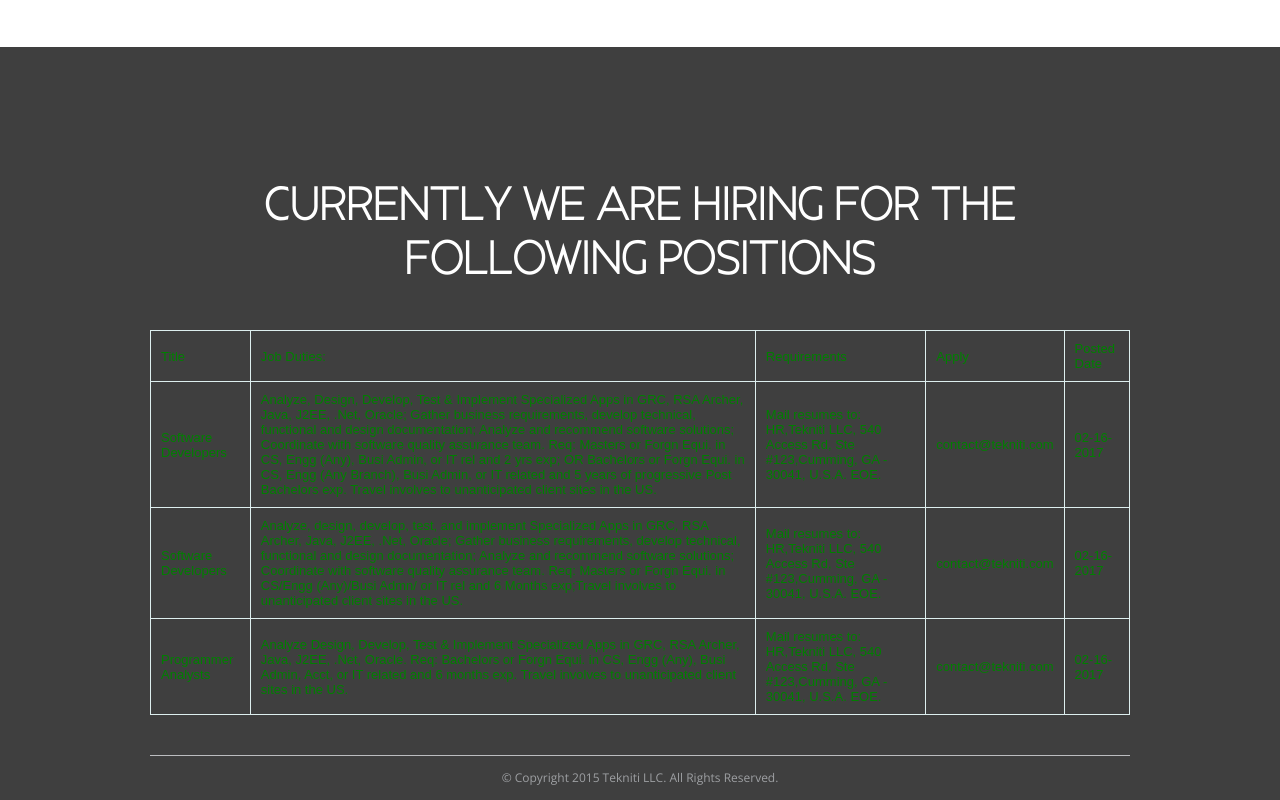
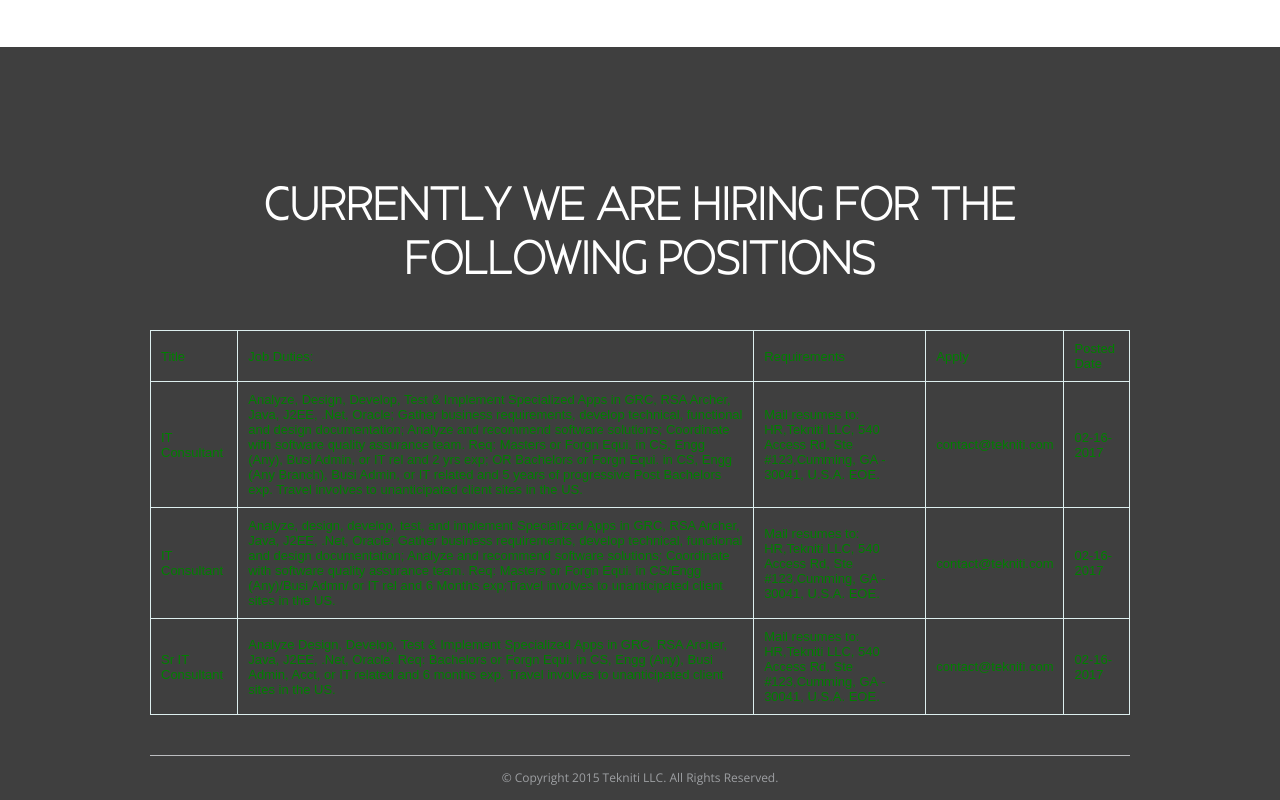
Before and after one commit to pulijalahari/tekniti, a plain HTML site: page index.html in a window 1280 px wide. Shown: the part 5300-6100 px from the top of the page. Drawn offline with nearby package versions, Linux system fonts and the light colour scheme; some packages are replaced by stand-ins of ours; a script that the page names is missing.

Commit message:
jobs change

```diff
--- a/index.html
+++ b/index.html
@@ -175,21 +175,21 @@
 					<table class="zui-table zui-table-highlight-all">
 					<tr><td>Title</td><td>Job Duties:</td><td>Requirements</td><td>Apply</td><td>Posted Date</td></tr>
 					<tr>
-					<td>Software Developers</td>
+					<td>IT Consultant</td>
 					<td>Analyze, Design, Develop, Test & Implement Specialized Apps in GRC, RSA Archer, Java, J2EE, .Net, Oracle; Gather business requirements, develop technical, functional and design documentation; Analyze and recommend software solutions; Coordinate with software quality assurance team. Req:  Masters or Forgn Equi. in CS, Engg (Any), Busi Admin, or IT rel and 2 yrs exp; OR Bachelors or Forgn Equi. in CS, Engg (Any Branch), Busi Admin, or IT related and 5 years of progressive Post Bachelors exp. Travel involves to unanticipated client sites in the US.</td>
 					<td>Mail resumes to: HR,Tekniti LLC, 540 Access Rd, Ste #123,Cumming, GA - 30041, U.S.A. EOE.</td>
 					<td>contact@tekniti.com</td>
 					<td>02-16-2017</td>
 					</tr>
 					<tr>
-					<td>Software Developers</td>
+					<td>IT Consultant</td>
 					<td>Analyze, design, develop, test, and implement Specialized Apps in GRC, RSA Archer, Java, J2EE, .Net, Oracle; Gather business requirements, develop technical, functional and design documentation; Analyze and recommend software solutions; Coordinate with software quality assurance team. Req: Masters or Forgn Equi. in CS/Engg (Any)/Busi Admn/ or IT rel and 6 Months exp;Travel involves to unanticipated client sites in the US.</td>
 					<td>Mail resumes to: HR,Tekniti LLC, 540 Access Rd, Ste #123,Cumming, GA - 30041, U.S.A. EOE.</td>
 					<td>contact@tekniti.com</td>
 					<td>02-16-2017</td>
 					</tr>
 					<tr>
-					<td>Programmer Analysts</td>
+					<td>Sr IT Consultant</td>
 					<td>Analyze Design, Develop, Test & Implement Specialized Apps in GRC, RSA Archer, Java, J2EE, .Net, Oracle. Req: Bachelors or Forgn Equi. in CS, Engg (Any), Busi Admin, Acct, or IT related and 6 months exp. Travel involves to unanticipated client sites in the US.</td>
 					<td>Mail resumes to: HR,Tekniti LLC, 540 Access Rd, Ste #123,Cumming, GA - 30041, U.S.A. EOE.</td>
 					<td>contact@tekniti.com</td>
```
